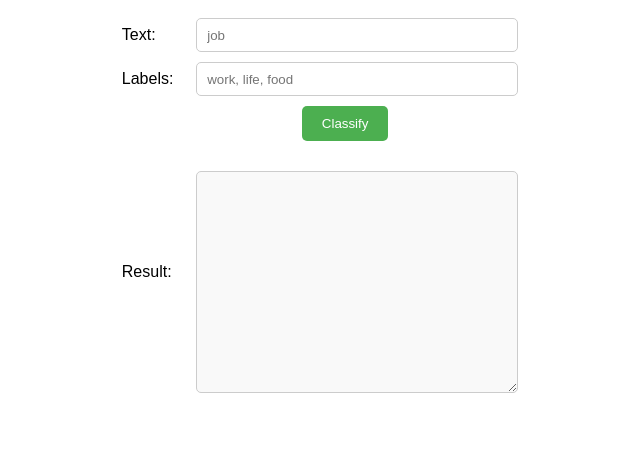
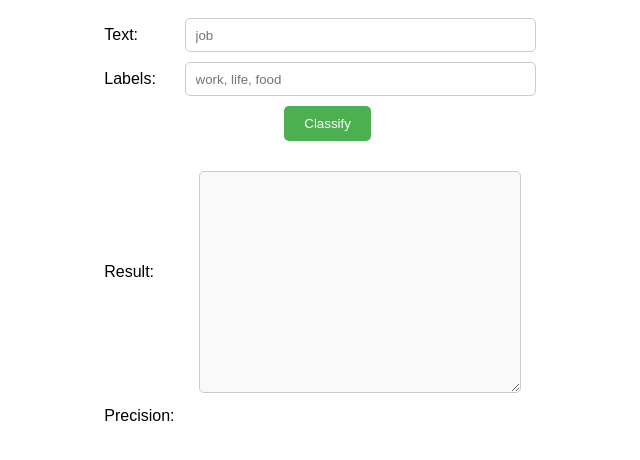
Before and after one commit to m-abdi/klassify, a website: page examples/web/index.html in a window 1280 px wide. Shown: the part 90-550 px from the top of the page, without its empty margins (320-960 px from the left). Drawn offline with Linux system fonts and the light colour scheme.

```diff
--- a/examples/web/index.html
+++ b/examples/web/index.html
@@ -114,6 +114,18 @@
         >
         </textarea>
       </div>
+      <div
+        style="
+          display: grid;
+          grid-template-columns: 1fr 5fr;
+          grid-template-rows: 1;
+          align-items: center;
+          gap: 10px;
+        "
+      >
+        <label for="precision" style="text-align: start">Precision:</label>
+        <p id="precision" style="font-size: 0.8rem"></p>
+      </div>
     </form>
 
     <script type="module">
@@ -131,15 +143,15 @@
         payload: {
           config: {
             models: {
-              // demo_en_ca: {
-              //   baseURL:
-              //     "https://huggingface.co/sentence-transformers/all-MiniLM-L6-v2/resolve/main/",
+              demo_en_ca: {
+                baseURL:
+                  "https://huggingface.co/sentence-transformers/all-MiniLM-L6-v2/resolve/main/",
+              },
+              // demo_xx_candle: {
+              //   baseURL: "/models/trained/multilingual-e5-small/",
+              //   searchPrefix: "query: ",
+              //   documentPrefix: "passage: ",
               // },
-              demo_xx_candle: {
-                baseURL: "/models/trained/multilingual-e5-small/",
-                searchPrefix: "query: ",
-                documentPrefix: "passage: ",
-              },
             },
             preload: false,
           },
@@ -151,7 +163,9 @@
 
         if (e.data.result) {
           const resultElement = document.querySelector("#result");
+          const precisionElement = document.querySelector("#precision");
           resultElement.value = e.data?.result?.label;
+          precisionElement.textContent = `${(e.data?.result?.precision * 100).toFixed(0)} %`;
         }
 
         if (e.data.status) {
--- a/package.json
+++ b/package.json
@@ -1,11 +1,14 @@
 {
   "name": "klassify",
+  "version": "1.0.0",
+  "private": false,
   "main": "dist/klassify.js",
   "module": "dist/klassify.js",
   "types": "dist/klassify.d.ts",
   "type": "module",
   "scripts": {
     "format": "npx prettier . --write",
+    "format:check": "npx prettier . --check",
     "test": "jest",
     "build": "rimraf dist && rollup -c"
   },
```
Also changed, not shown: .github/workflows/cicd.yml (added), README.md, 1 other file.
